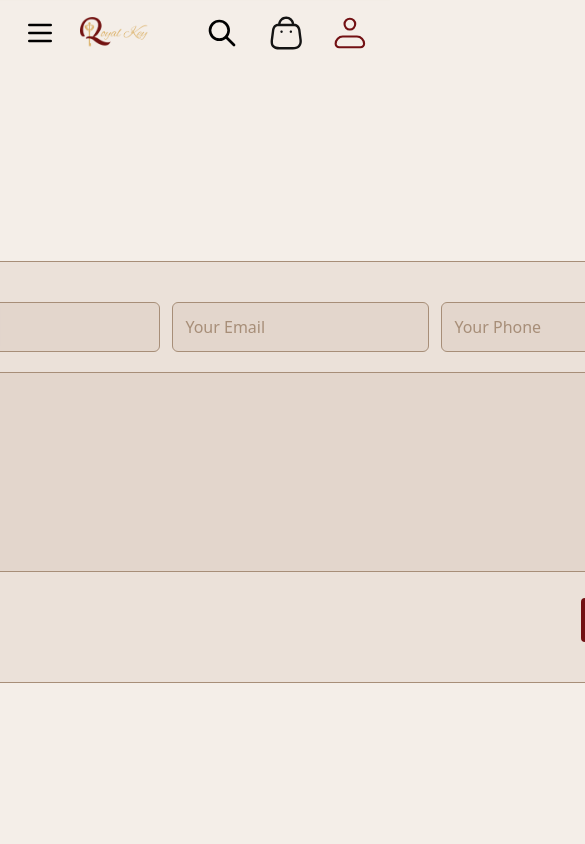
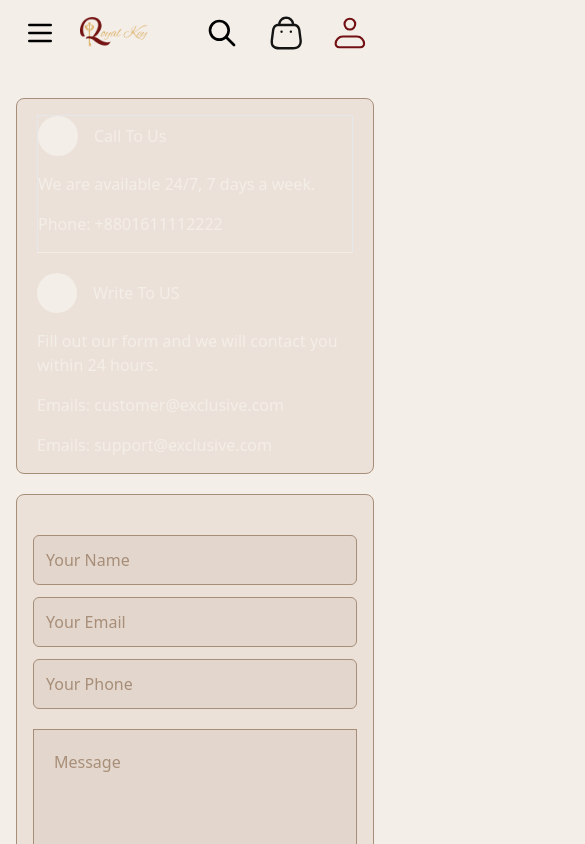
Before and after one commit to RahmaNader/Ecommerce, a React (Vite) app: page /contact-us in a window 390 px wide. Shown: the top 844 px of the page, 585 px wide, since content can reach past the window. Built offline with nearby package versions, Linux system fonts and the light colour scheme.

Commit message:
push changes

```diff
--- a/src/pages/Screens/ContactUs/ContactScreen.tsx
+++ b/src/pages/Screens/ContactUs/ContactScreen.tsx
@@ -25,8 +25,8 @@ const ContactScreen: React.FC = () => {
 
   return (
     <div className="bg-customBeige min-h-screen xl:px-24 lg:px-6">
-      <div className="bg-customBeige min-h-screen xl:p-10 lg:p-5 flex justify-center items-center gap-5 lg:justify-between max-md:flex-col max-md:py-12 max-md:px-4 md:px-3">
-        <div className=" xl:w-1/3 lg:w-1/3 md:w-1/2 border border-skin bg-[#A78E7821] xl:p-10 lg:p-8 rounded-lg max-md:px-5 max-md:py-4 max-md:w-full md:px-7 md:h-[550px] md:flex md:flex-col md:justify-center lg:h-[450px] lg:px-12 ">
+      <div className="bg-customBeige min-h-screen xl:p-10 lg:p-5 flex justify-center items-center gap-5 lg:justify-between sm:flex-col sm:py-12 sm:px-4 md:px-3 xs:flex-col xs:py-12 xs:px-4 md:flex-row">
+        <div className=" xl:w-1/3 lg:w-1/3 md:w-1/2 sm:w-full xs:w-full border border-skin bg-[#A78E7821] xl:p-10 lg:p-8 rounded-lg sm:px-5 sm:py-4 xs:px-5 xs:py-4 md:px-7 md:h-[550px] md:flex md:flex-col md:justify-center lg:h-[450px] lg:px-12 ">
           <div className="text-mainColor border border-b-mainColor flex-col">
             <div className="flex items-center mb-4">
               <span className="w-10 h-10 flex justify-center items-center rounded-3xl bg-mainColor">
@@ -61,21 +61,21 @@ const ContactScreen: React.FC = () => {
             </div>
           </div>
         </div>
-        <div className="xl:w-2/3 lg:w-2/3 md:w-1/2 max-md:w-full border border-skin bg-[#A78E7821] p-10 rounded-lg max-md:px-4 md:h-[550px] lg:h-[450px]">
+        <div className="xl:w-2/3 lg:w-2/3 md:w-1/2 sm:w-full xs:w-full border border-skin bg-[#A78E7821] p-10 rounded-lg sm:px-4 xs:px-4 md:h-[550px] lg:h-[450px]">
 
           <form onSubmit={handleSubmit(onSubmit)}>
-            <div className="flex justify-between gap-3 max-md:flex-col md:flex-col lg:flex-row xl:flex-row xl:justify-between">
+            <div className="flex justify-between gap-3 xs:flex-col sm:flex-col  md:flex-col lg:flex-row xl:flex-row xl:justify-between">
               <div className="lg:w-1/3">
                 <Controller
                   name="name"
                   control={control}
                   rules={{ required: "Name is required" }}
                   render={({ field }) => <input {...field} id="name" placeholder="Your Name"
-                    className='bg-[#A78E7821] border border-skin px-3 py-3 rounded-md placeholder:text-skin md:w-full max-sm:w-full sm:w-full focus:border-skin focus:text-skin' />}
+                    className='bg-[#A78E7821] border border-skin px-3 py-3 rounded-md placeholder:text-skin md:w-full xs:w-full sm:w-full focus:border-skin focus:text-skin' />}
                 />
                 {errors.name && <span>{getErrorMessage(errors.name as FieldError)}</span>}
               </div>
-              <div className="lg:w-1/3">
+              <div className="lg:w-1/3 xs:w-full">
                 <Controller
                   name="email"
                   control={control}
@@ -86,16 +86,16 @@ const ContactScreen: React.FC = () => {
                       message: "Invalid email address"
                     }
                   }}
-                  render={({ field }) => <input {...field} id="email" placeholder="Your Email" className='bg-[#A78E7821] border border-skin px-3 py-3 rounded-md placeholder:text-skin md:w-full max-sm:w-full sm:w-full focus:border-skin focus:text-skin' />}
+                  render={({ field }) => <input {...field} id="email" placeholder="Your Email" className='bg-[#A78E7821] border border-skin px-3 py-3 rounded-md placeholder:text-skin md:w-full xs:w-full sm:w-full focus:border-skin focus:text-skin' />}
                 />
                 {errors.email && <span>{getErrorMessage(errors.email as FieldError)}</span>}
               </div>
-              <div className="lg:w-1/3">
+              <div className="lg:w-1/3 xs:w-full">
                 <Controller
                   name="phone"
                   control={control}
                   rules={{ required: "Phone number is required" }}
-                  render={({ field }) => <input {...field} id="phone" placeholder="Your Phone" className='bg-[#A78E7821] border border-skin px-3 py-3 rounded-md placeholder:text-skin max-sm:w-full sm:w-full  md:w-full focus:border-skin focus:text-skin' />}
+                  render={({ field }) => <input {...field} id="phone" placeholder="Your Phone" className='bg-[#A78E7821] border border-skin px-3 py-3 rounded-md placeholder:text-skin xs:w-full sm:w-full  md:w-full focus:border-skin focus:text-skin' />}
                 />
                 <div>
                   {errors.phone && <span>{getErrorMessage(errors.phone as FieldError)}</span>}
--- a/tailwind.config.js
+++ b/tailwind.config.js
@@ -13,6 +13,7 @@ export default {
       screens: {
         // Custom breakpoint for screens below 1277px
         'laptop': { 'max': '1277px' },
+        'xs' : {'max' : '639px'}
       },
       boxShadow: {
         "custom-light": "0 0 14.4px -1px rgba(167, 142, 120, 0.46)",
```
